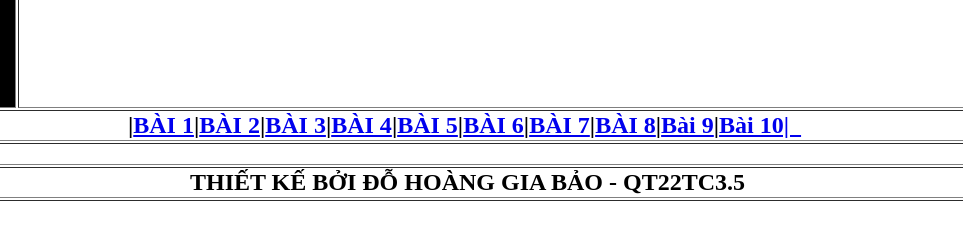
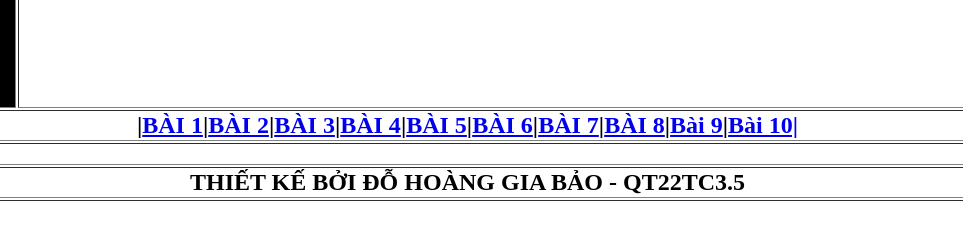
Before and after one commit to dobao207/dobao207, a plain HTML site: page index.HTML in a window 1280 px wide. Shown: the part 177-414 px from the top of the page, 317-1280 px from the left. Drawn offline with Linux system fonts and the light colour scheme.

Commit message:
Update index.HTML

```diff
--- a/index.HTML
+++ b/index.HTML
@@ -20,7 +20,7 @@ body {
       <p>&nbsp;</p></td>
     </tr>
     <tr>
-      <td colspan="2" bgcolor="#FFFFFF" style="text-align: center; font-size: 24px;"><strong>|<a href="BAI1/index.HTML">BÀI 1</a>|<a href="bai02/index.html">BÀI 2</a>|<a href="bai03/index.html">BÀI 3</a>|<a href="bai04/index.html">BÀI 4</a>|<a href="bai05/bai 5.html">BÀI 5</a><span style="text-align: center">|<a href="bai2.1/index.html">BÀI 6</a>|<a href="bai2.2/index.html">BÀI 7</a>|<a href="bai2.3/index.html">BÀI 8</a>|<a href="bai2.5/1.html">Bài 9</a>|<a href="Bai10/index.html">Bài 10|&nbsp;&nbsp;</a>&nbsp;</span></strong></td>
+      <td colspan="2" bgcolor="#FFFFFF" style="text-align: center; font-size: 24px;"><strong>|<a href="BAI1/index.HTML">BÀI 1</a>|<a href="bai02/index.html">BÀI 2</a>|<a href="bai03/index.html">BÀI 3</a>|<a href="bai04/index.html">BÀI 4</a>|<a href="bai05/bai 5.html">BÀI 5</a><span style="text-align: center">|<a href="bai2.1/index.html">BÀI 6</a>|<a href="bai2.2/index.html">BÀI 7</a>|<a href="bai2.3/index.html">BÀI 8</a>|<a href="bai2.5/1.html">Bài 9</a>|<a href="Bai10/index.html">Bài 10|</span></strong></td>
     </tr>
     <tr>
       <td colspan="2" style="text-align: center">&nbsp;</td>
```
